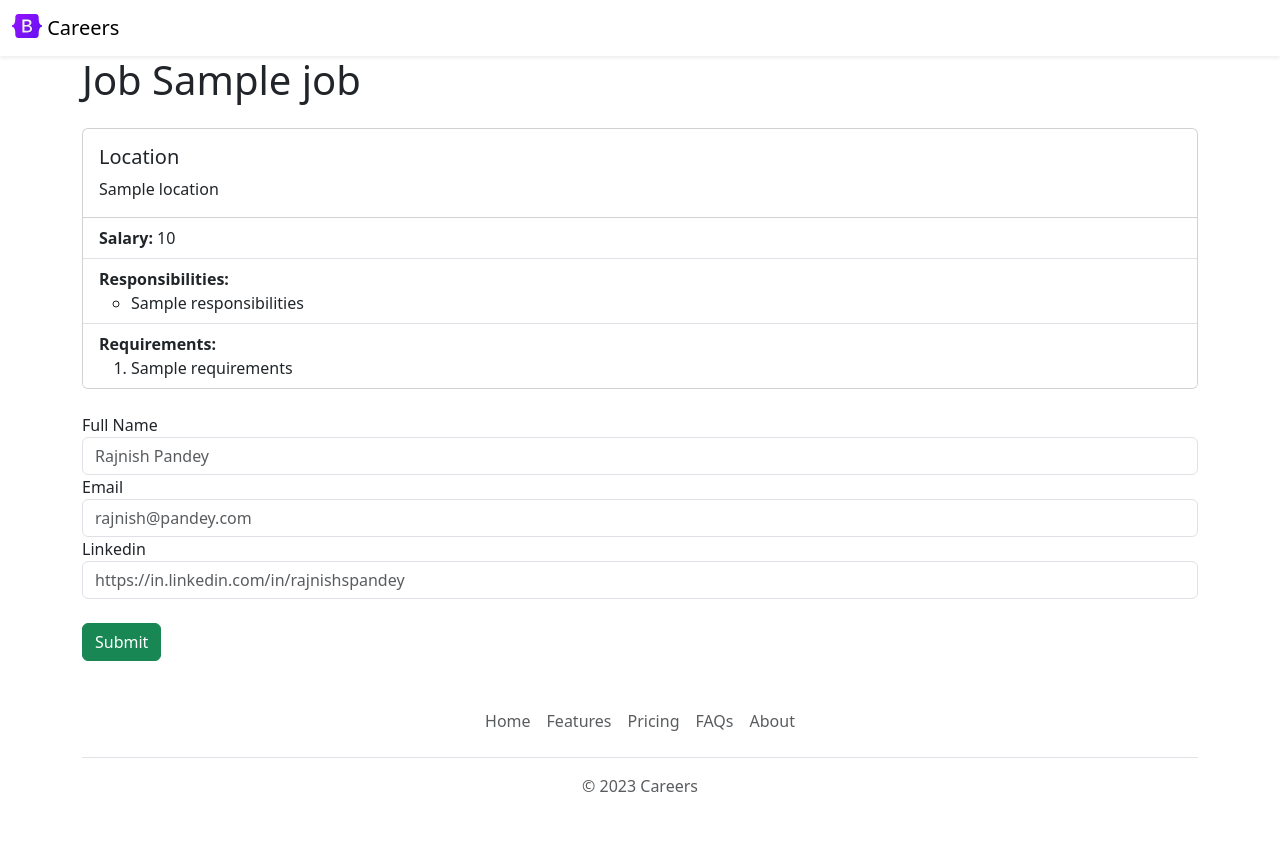
After one commit to rajnishspandey/dynamic-careers-website, a Flask app: template templates/jd.html in a window 1280 px wide. The commit adds this page. Run offline with Flask 3, Linux system fonts and the light colour scheme; the template is opened without the code that fills it: most values are stand-ins (such as "Sample title", 1, 10 or a date in 2020).

Commit message:
Added New chages

```diff
--- a/app.py
+++ b/app.py
@@ -1,5 +1,5 @@
-from flask import Flask, render_template, jsonify
-from database import load_jobs_from_db
+from flask import Flask, render_template, jsonify, request
+from database import load_jobs_from_db,load_job_from_db
 
 app = Flask(__name__)
 
@@ -8,6 +8,20 @@ def home_page():
     jobs = load_jobs_from_db()
     return render_template("home.html", jobs=jobs)
 
+@app.route("/job/<id>")
+def show_job(id):
+    job = load_job_from_db(id)
+    if not job:
+        return "Not Found", 404
+    return render_template('jd.html', job=job)
+
+# post method - data is available in the form
+# get method - data is available in args or we can say url
+@app.route("/job/<id>/apply", methods=['POST'])
+def apply_job(id):
+    data = request.form
+    job = load_job_from_db(id)
+    return render_template('application_submitted.html', application=data, job=job)
+
 if __name__ == "__main__":
-    #print("i am inside the if now")
     app.run(host='0.0.0.0', debug=True)
--- /dev/null
+++ b/templates/application_form.html
@@ -0,0 +1,17 @@
+    <form action="/job/{{job['id']}}/apply", method="post">
+        <div class="pb-4">
+        <div>
+            <label>Full Name</label>
+            <input type="text" name="full_name", placeholder="Rajnish Pandey" class="form-control">
+        </div>
+        <div>
+            <label>Email</label>
+            <input type="text" name="email", placeholder="rajnish@pandey.com" class="form-control">
+        </div>
+        <div>
+            <lable>Linkedin</lable>
+            <input type="text" name="linkedin", placeholder="https://in.linkedin.com/in/rajnishspandey" class="form-control">
+        </div>
+    </div>
+    <button type="Submit" class="btn btn-success float-right">Submit</button>
+    </form>
--- /dev/null
+++ b/templates/jd.html
@@ -0,0 +1,50 @@
+<!DOCTYPE html>
+<html lang="en">
+<head>
+    <meta charset="UTF-8">
+    <meta name="viewport" content="width=device-width, initial-scale=1">
+    <title>Job Details</title>
+
+    <!-- Bootstrap CSS -->
+    <link href="https://cdn.jsdelivr.net/npm/bootstrap@5.3.2/dist/css/bootstrap.min.css" rel="stylesheet" integrity="sha384-T3c6CoIi6uLrA9TneNEoa7RxnatzjcDSCmG1MXxSR1GAsXEV/Dwwykc2MPK8M2HN" crossorigin="anonymous">
+
+    <!-- Bootstrap JS (optional, if you need Bootstrap JavaScript features) -->
+    <script src="https://cdn.jsdelivr.net/npm/bootstrap@5.3.2/dist/js/bootstrap.bundle.min.js" integrity="sha384-C6RzsynM9kWDrMNeT87bh95OGNyZPhcTNXj1NW7RuBCsyN/o0jlpcV8Qyq46cDfL" crossorigin="anonymous"></script>
+</head>
+<body>
+{% include 'nav.html' %}
+<div class="container">
+    <h1 class="mb-4">Job {{ job.title }}</h1>
+
+    <!-- Replace this section with dynamic content from Flask -->
+    <div class="card mb-4">
+        <div class="card-body">
+            <h5 class="card-title">Location</h5>
+            <p class="card-text">{{job.location}}</p>
+        </div>
+        <ul class="list-group list-group-flush">
+            <li class="list-group-item"><strong>Salary:</strong> {{job.salary}}</li>
+            <li class="list-group-item"><strong>Responsibilities:</strong>
+               <ul>
+                {% for line in job.responsibilities.split("\n") %}
+                    <li>{{line}}</li>
+                {% endfor %}
+                </ul>
+            </li>
+            <li class="list-group-item"><strong>Requirements:</strong>
+                <ol>
+                    {% for line in job.requirements.split("\n") %}
+                        <li>{{line}}</li>
+                     {% endfor %}
+                </ol>
+            </li>
+        </ul>
+    </div>
+
+    <!-- Add more job details as needed -->
+    {% include 'application_form.html' %}
+
+</div>
+{% include 'footer.html' %}
+</body>
+</html>
--- a/templates/jobitem.html
+++ b/templates/jobitem.html
@@ -11,6 +11,6 @@
         </div>
     </div>
     <div class="col-3 padding-right:16px">
-        <a href="https://programmingdoor.com/" type="button" class="btn btn-outline-success float-right align-middle ">Apply</a>
+        <a href="/job/{{job['id']}}" type="button" class="btn btn-outline-success float-right align-middle">Apply</a>
     </div>
 </div>
--- a/templates/nav.html
+++ b/templates/nav.html
@@ -1,8 +1,9 @@
 <nav class="navbar bg-light shadow-sm fixed-top bg-white">
     <div class="container-fluid">
-      <a class="navbar-brand" href="#">
-        <img src="static/bootstrap-logo.svg" alt="Logo" width="30" height="24" class="d-inline-block align-text-top">
+      <a class="navbar-brand" href="/">
+        <img src="{{ url_for('static', filename='bootstrap-logo.svg') }}" alt="logo" width="30" height="24" class="d-inline-block align-text-top">
         Careers
+
       </a>
     </div>
   </nav>
```
Also changed, not shown: database.py (+11 -0 lines), templates/application_submitted.html (added, +24 -0 lines), templates/home.html (+4 -4 lines).
